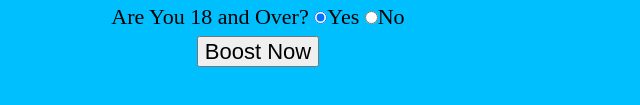
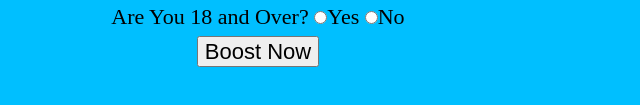
Before and after one commit to tinkzgee/ITMD362-project1, a plain HTML site: page index.html in a window 1280 px wide. Shown: the part 1219-1324 px from the top of the page, 382-1022 px from the left. Drawn offline with nearby package versions, Linux system fonts and the light colour scheme; a web font is replaced by a local one.

Commit message:
removed checked

```diff
--- a/index.html
+++ b/index.html
@@ -41,7 +41,7 @@
 
         <li><label for="handle">IG Handle</label> <input autocomplete="on" id="handle" name="handle" pattern="^.+@.+$" placeholder="@TinkzMemes" type="text"></li>
 
-        <li><label>Are You 18 and Over?</label> <input checked name="status" type="radio" value="yes">Yes <input name="status" type="radio" value="no">No</li>
+        <li><label>Are You 18 and Over?</label> <input name="status" type="radio" value="yes">Yes <input name="status" type="radio" value="no">No</li>
 
         <li><input id="submit" onclick="confirm();" type="submit" value="Boost Now">
         </li>
```
